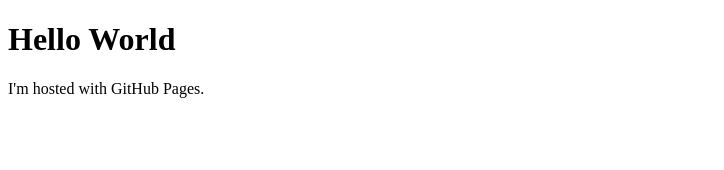
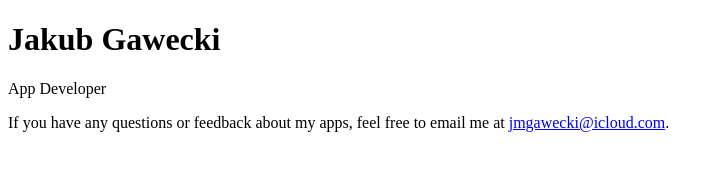
Before and after one commit to jmgawecki/jmgawecki.github.io, a plain HTML site: page index.html in a window 1280 px wide. Shown: the whole page, without its empty margins (0-724 px from the left). Drawn offline with Linux system fonts and the light colour scheme.

Commit message:
update description

```diff
--- a/index.html
+++ b/index.html
@@ -1,7 +1,11 @@
 <!DOCTYPE html>
 <html>
-<body>
-<h1>Hello World</h1>
-<p>I'm hosted with GitHub Pages.</p>
-</body>
+  <head>
+    <title>Jakub Gawecki - App Developer</title>
+  </head>
+  <body>
+    <h1>Jakub Gawecki</h1>
+    <p>App Developer</p>
+    <p>If you have any questions or feedback about my apps, feel free to email me at <a href="mailto:jmgawecki@icloud.com">jmgawecki@icloud.com</a>.</p>
+  </body>
 </html>
```
